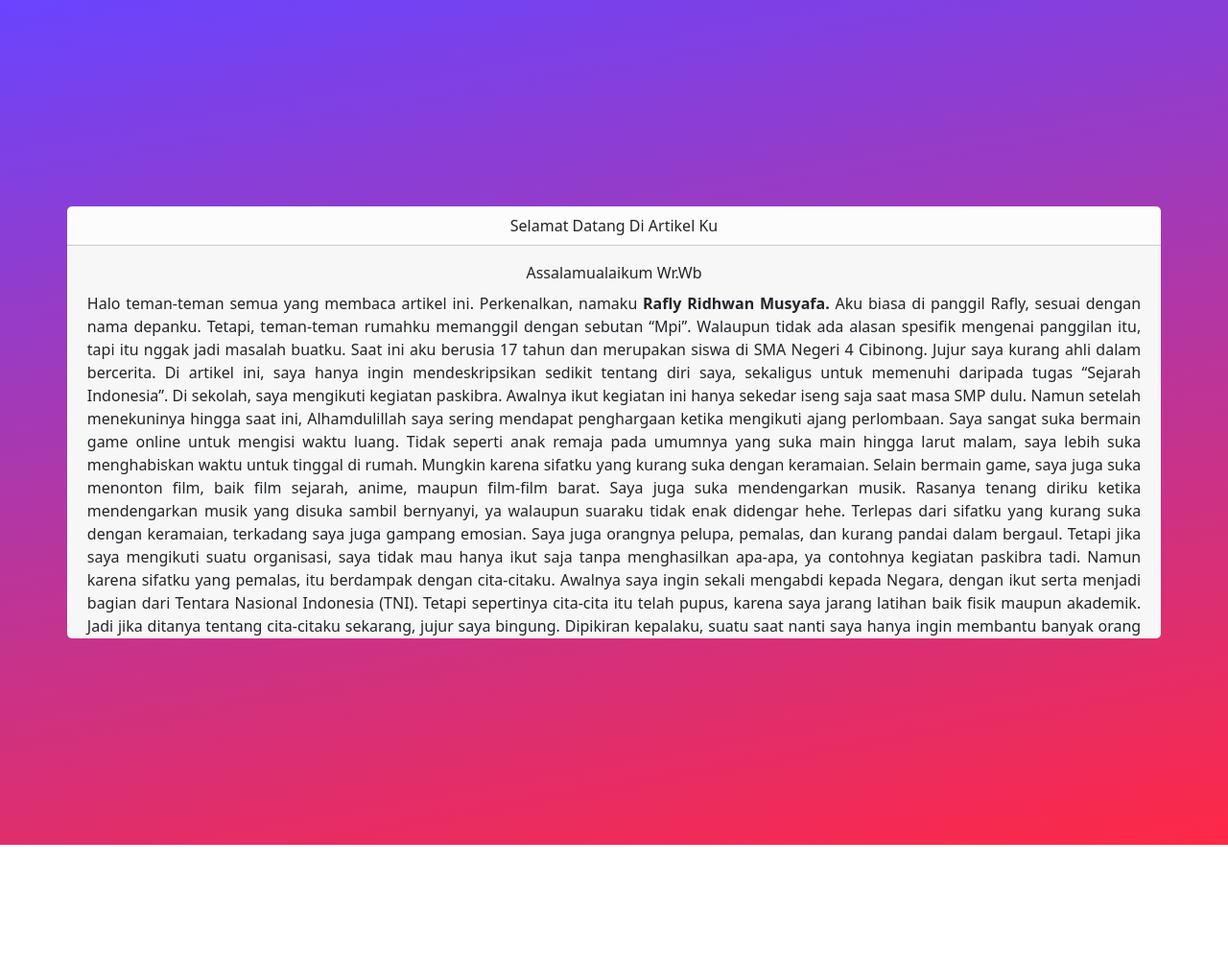
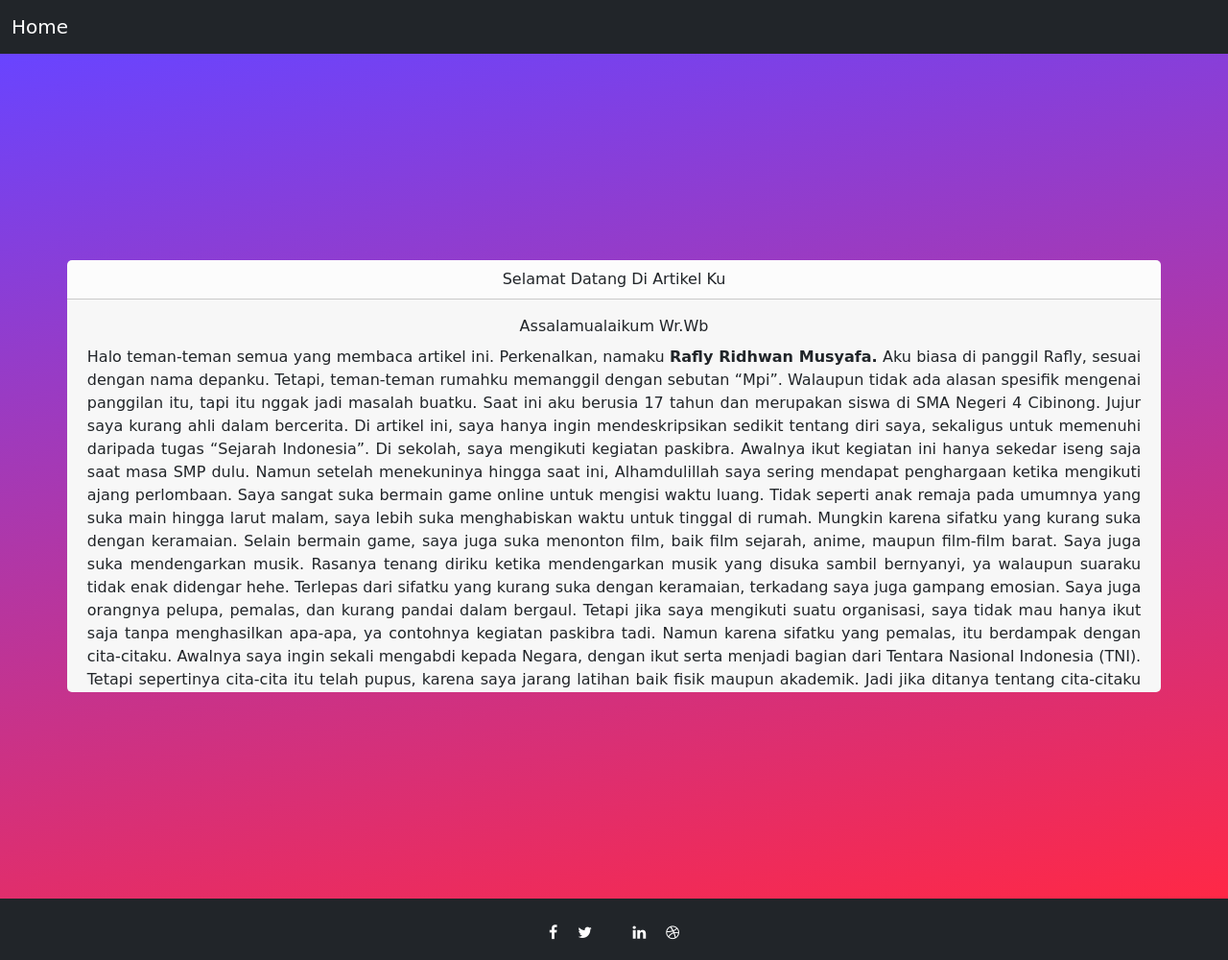
Before and after one commit to bimbims1252/raflyartikel, a plain HTML site: page desc.html in a window 1280 px wide. Shown: the whole page at 96% size. Before the commit the page ends 880 px from the top, so only its background shows below. Drawn offline with Linux system fonts and the light colour scheme.

Commit message:
Added navbar and footer

```diff
--- a/assets/css/desc.css
+++ b/assets/css/desc.css
@@ -7,3 +7,6 @@
 .card-text-rest {
   text-align: justify;
 }
+footer{
+  color:white;
+}
--- a/assets/css/style.css
+++ b/assets/css/style.css
@@ -2,6 +2,7 @@
   margin: 0;
   padding: 0;
   box-sizing: border-box;
+  font-family:cursive;
 }
 ::-webkit-scrollbar {
   width: 0;
@@ -111,3 +112,6 @@ a {
 }
 
 /*  */
+footer{
+  color:white;
+}
--- a/desc.html
+++ b/desc.html
@@ -14,6 +14,11 @@
 </head>
 
 <body>
+    <nav class="navbar navbar-expand-sm navbar-dark bg-dark" aria-label="Third navbar example">
+        <div class="container-fluid">
+            <a class="navbar-brand" href="/">Home</a>
+        </div>
+    </nav>
     <div class="bungkus">
 
         <div class="container">
@@ -24,21 +29,87 @@
                 <div class="card-header">
                     <span class="text-center text-capitalize "> Assalamualaikum Wr.Wb </span>
                     <p class="card-text card-text-rest mt-2 px-2">
-                        Halo teman-teman semua yang membaca artikel ini. Perkenalkan, namaku <strong>Rafly Ridhwan Musyafa.</strong> Aku biasa di panggil Rafly, sesuai dengan nama depanku. Tetapi, teman-teman rumahku memanggil dengan sebutan “Mpi”. Walaupun tidak ada alasan spesifik mengenai panggilan itu, tapi itu nggak jadi masalah buatku. Saat ini aku berusia 17 tahun dan merupakan siswa di SMA Negeri 4 Cibinong. Jujur saya kurang ahli dalam bercerita. Di artikel ini, saya hanya ingin mendeskripsikan sedikit tentang diri saya, sekaligus untuk memenuhi daripada tugas “Sejarah Indonesia”.
-                        Di sekolah, saya mengikuti kegiatan paskibra. Awalnya ikut kegiatan ini hanya sekedar iseng saja saat masa SMP dulu. Namun setelah menekuninya hingga saat ini, Alhamdulillah saya sering mendapat penghargaan ketika mengikuti ajang perlombaan.
-                        Saya sangat suka bermain game online untuk mengisi waktu luang. Tidak seperti anak remaja pada umumnya yang suka main hingga larut malam, saya lebih suka menghabiskan waktu untuk tinggal di rumah. Mungkin karena sifatku yang kurang suka dengan keramaian. Selain bermain game, saya juga suka menonton film, baik film sejarah, anime, maupun film-film barat. Saya juga suka mendengarkan musik. Rasanya tenang diriku ketika mendengarkan musik yang disuka sambil bernyanyi, ya walaupun suaraku tidak enak didengar hehe.
-                        Terlepas dari sifatku yang kurang suka dengan keramaian, terkadang saya juga gampang emosian. Saya juga orangnya pelupa, pemalas, dan kurang pandai dalam bergaul. Tetapi jika saya mengikuti suatu organisasi, saya tidak mau hanya ikut saja tanpa menghasilkan apa-apa, ya contohnya kegiatan paskibra tadi.
-                        Namun karena sifatku yang pemalas, itu berdampak dengan cita-citaku. Awalnya saya ingin sekali mengabdi kepada Negara, dengan ikut serta menjadi bagian dari Tentara Nasional Indonesia (TNI). Tetapi sepertinya cita-cita itu telah pupus, karena saya jarang latihan baik fisik maupun akademik. Jadi jika ditanya tentang cita-citaku sekarang, jujur saya bingung. Dipikiran kepalaku, suatu saat nanti saya hanya ingin membantu banyak orang dengan kemampuan yang ku punya.
-                        Oh iya, seperti yang saya bilang di awal, saya suka menonton film sejarah. Salah satu sejarah yang saya suka yaitu tentang presiden pertama Indonesia, Soekarno. Menurutku Bapak proklamator Indonesia, Soekarno adalah pemimpin yang sangat disegani pada waktu itu. Kepiawaiannya dalam dunia politik Internasional menjadi semangat untuk masyarakat Asia lainnya yang terjajah di masa lalu untuk merdeka. Kemerdekaan Indonesia menjadi inspirasi negara negara Asia-Afrika untuk membebaskan diri dari kolonialisme dan imperialisme.
-                        Mungkin sekian segitu saja yang dapat saya paparkan. Mohon maaf bila terdapat kesalahan dalam penulisan dari artikel ini, harap di maklum karena ini kali pertama saya bercerita seperti ini.
+                        Halo teman-teman semua yang membaca artikel ini. Perkenalkan, namaku <strong>Rafly Ridhwan
+                            Musyafa.</strong> Aku biasa di panggil Rafly, sesuai dengan nama depanku. Tetapi,
+                        teman-teman rumahku memanggil dengan sebutan “Mpi”. Walaupun tidak ada alasan spesifik mengenai
+                        panggilan itu, tapi itu nggak jadi masalah buatku. Saat ini aku berusia 17 tahun dan merupakan
+                        siswa di SMA Negeri 4 Cibinong. Jujur saya kurang ahli dalam bercerita. Di artikel ini, saya
+                        hanya ingin mendeskripsikan sedikit tentang diri saya, sekaligus untuk memenuhi daripada tugas
+                        “Sejarah Indonesia”.
+                        Di sekolah, saya mengikuti kegiatan paskibra. Awalnya ikut kegiatan ini hanya sekedar iseng saja
+                        saat masa SMP dulu. Namun setelah menekuninya hingga saat ini, Alhamdulillah saya sering
+                        mendapat penghargaan ketika mengikuti ajang perlombaan.
+                        Saya sangat suka bermain game online untuk mengisi waktu luang. Tidak seperti anak remaja pada
+                        umumnya yang suka main hingga larut malam, saya lebih suka menghabiskan waktu untuk tinggal di
+                        rumah. Mungkin karena sifatku yang kurang suka dengan keramaian. Selain bermain game, saya juga
+                        suka menonton film, baik film sejarah, anime, maupun film-film barat. Saya juga suka
+                        mendengarkan musik. Rasanya tenang diriku ketika mendengarkan musik yang disuka sambil
+                        bernyanyi, ya walaupun suaraku tidak enak didengar hehe.
+                        Terlepas dari sifatku yang kurang suka dengan keramaian, terkadang saya juga gampang emosian.
+                        Saya juga orangnya pelupa, pemalas, dan kurang pandai dalam bergaul. Tetapi jika saya mengikuti
+                        suatu organisasi, saya tidak mau hanya ikut saja tanpa menghasilkan apa-apa, ya contohnya
+                        kegiatan paskibra tadi.
+                        Namun karena sifatku yang pemalas, itu berdampak dengan cita-citaku. Awalnya saya ingin sekali
+                        mengabdi kepada Negara, dengan ikut serta menjadi bagian dari Tentara Nasional Indonesia (TNI).
+                        Tetapi sepertinya cita-cita itu telah pupus, karena saya jarang latihan baik fisik maupun
+                        akademik. Jadi jika ditanya tentang cita-citaku sekarang, jujur saya bingung. Dipikiran
+                        kepalaku, suatu saat nanti saya hanya ingin membantu banyak orang dengan kemampuan yang ku
+                        punya.
+                        Oh iya, seperti yang saya bilang di awal, saya suka menonton film sejarah. Salah satu sejarah
+                        yang saya suka yaitu tentang presiden pertama Indonesia, Soekarno. Menurutku Bapak proklamator
+                        Indonesia, Soekarno adalah pemimpin yang sangat disegani pada waktu itu. Kepiawaiannya dalam
+                        dunia politik Internasional menjadi semangat untuk masyarakat Asia lainnya yang terjajah di masa
+                        lalu untuk merdeka. Kemerdekaan Indonesia menjadi inspirasi negara negara Asia-Afrika untuk
+                        membebaskan diri dari kolonialisme dan imperialisme.
+                        Mungkin sekian segitu saja yang dapat saya paparkan. Mohon maaf bila terdapat kesalahan dalam
+                        penulisan dari artikel ini, harap di maklum karena ini kali pertama saya bercerita seperti ini.
                         Wassalamualaikum Wr.Wb
-                        </p>
-                        <a href="index.html" class="btn btn-primary text-capitalize mt-3">kembali ke profile</a>
+                    </p>
+                    <a href="index.html" class="btn btn-primary text-capitalize mt-3">kembali ke profile</a>
                 </div>
             </div>
         </div>
 
     </div>
+    <!-- Footer -->
+    <footer class="page-footer font-small bg-dark special-color-dark pt-4">
+
+        <!-- Footer Elements -->
+        <div class="container">
+
+            <!-- Social buttons -->
+            <ul class="list-unstyled list-inline text-center">
+                <li class="list-inline-item">
+                    <a class="btn-floating btn-fb mx-1">
+                        <i class="fa fa-facebook-f"> </i>
+                    </a>
+                </li>
+                <li class="list-inline-item">
+                    <a class="btn-floating btn-tw mx-1">
+                        <i class="fa fa-twitter"> </i>
+                    </a>
+                </li>
+                <li class="list-inline-item">
+                    <a class="btn-floating btn-gplus mx-1">
+                        <i class="fa fa-google-plus-g"> </i>
+                    </a>
+                </li>
+                <li class="list-inline-item">
+                    <a class="btn-floating btn-li mx-1">
+                        <i class="fa fa-linkedin"> </i>
+                    </a>
+                </li>
+                <li class="list-inline-item">
+                    <a class="btn-floating btn-dribbble mx-1">
+                        <i class="fa fa-dribbble"> </i>
+                    </a>
+                </li>
+            </ul>
+            <!-- Social buttons -->
+
+        </div>
+    </footer>
+    <!-- Footer -->
     <script src="assets/js/bootstrap.min.js"></script>
 </body>
 
```
Also changed, not shown: index.html (+50 -6 lines).
